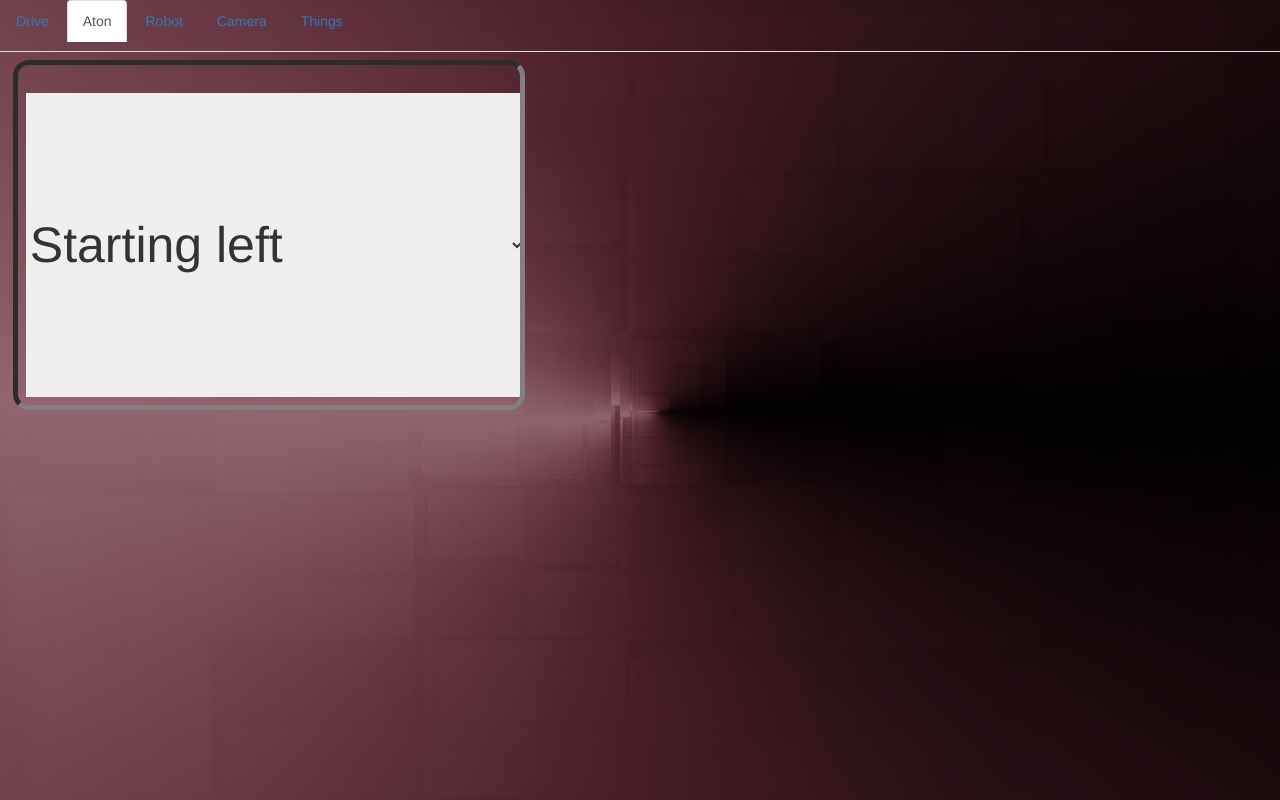
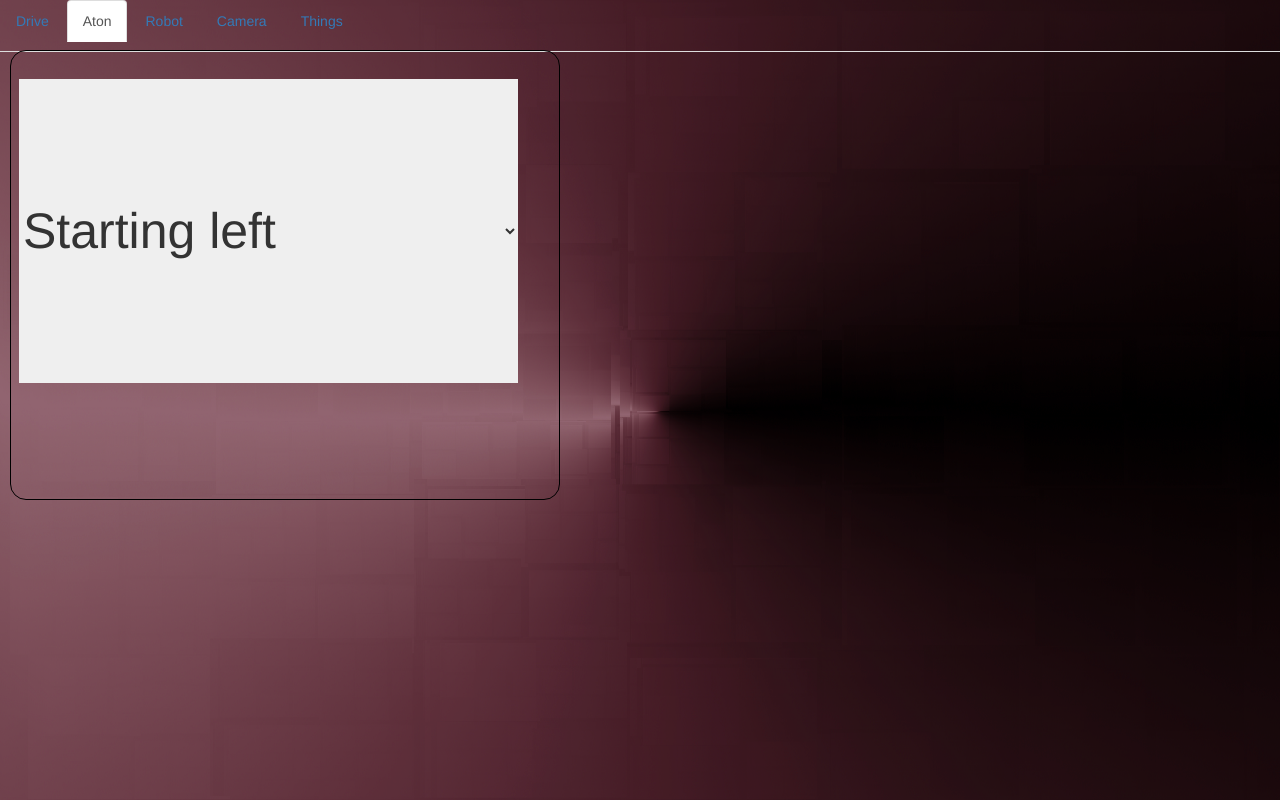
Before and after one commit to frc1418/2015-ui, a plain HTML site: page Aton.html in a window 1280 px wide. Drawn offline with Linux system fonts and the light colour scheme.

Commit message:
fixed?
it better

```diff
--- a/AkiUI_MainPageCSS.css
+++ b/AkiUI_MainPageCSS.css
@@ -106,8 +106,6 @@
 }
 .settingsBox{
   overflow:scroll;
-<<<<<<< HEAD
-<<<<<<< HEAD
   height: 45vh;
   width: 40vw;
   border: 5px inset grey;
@@ -116,6 +114,13 @@
   position: fixed;
   top: 7.5vh;
   left: 1vw;
+  height: 450px;
+ width: 550px;
+   border: 1.5px solid black;
+   display:block;
+   position: fixed;
+   top: 50px;
+   left: 10px;
 }
 #settingsBox{
     position: fixed;
```
